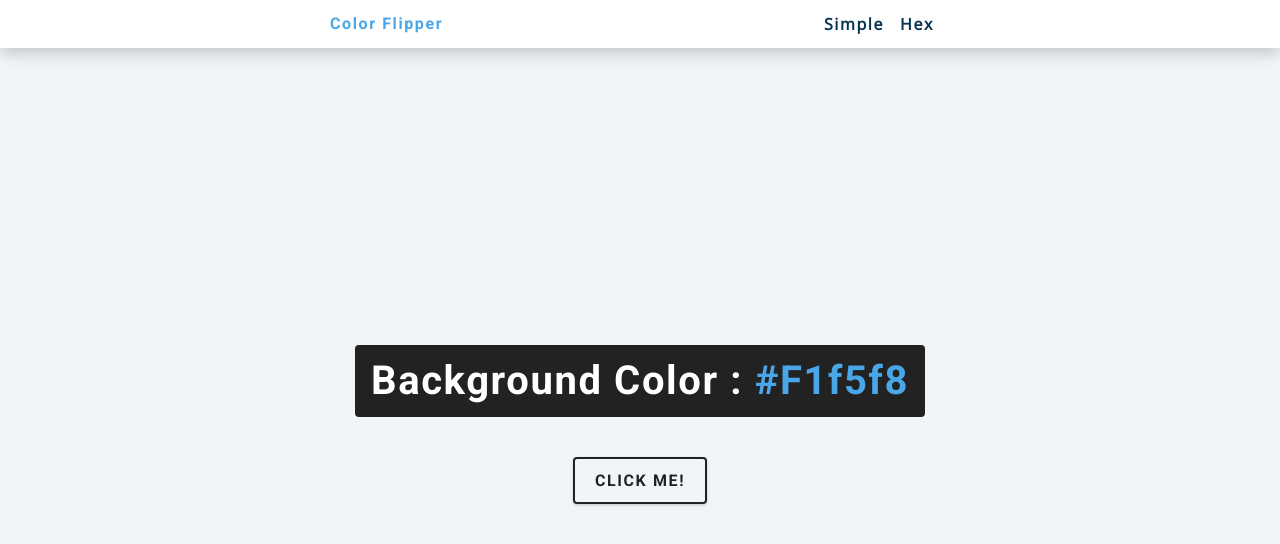
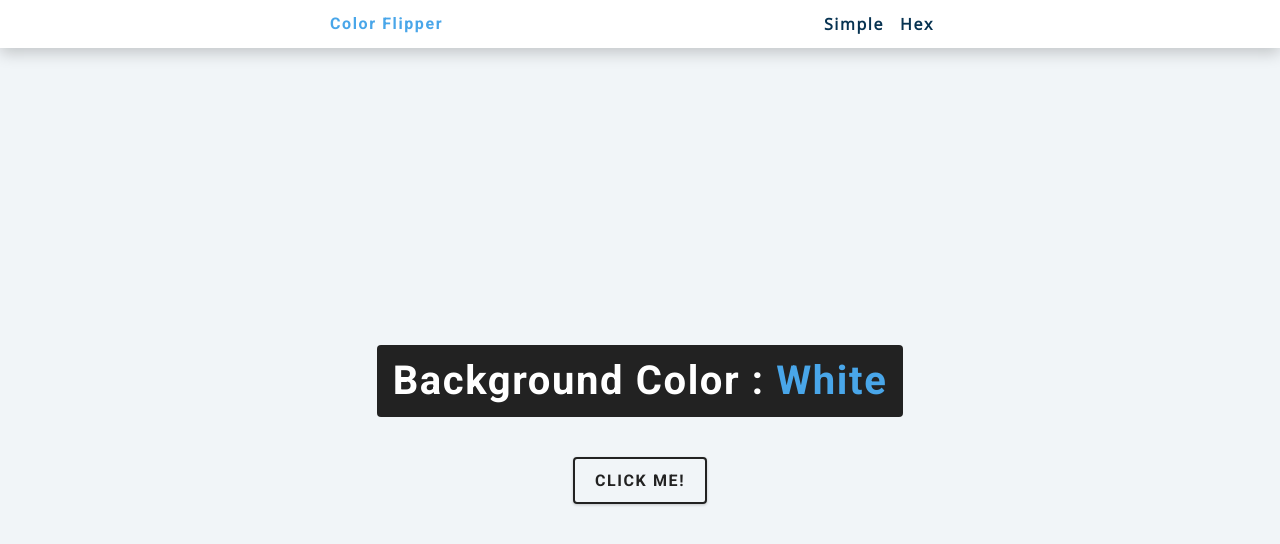
Before and after one commit to AyoFayomi/1-100, a plain HTML site: page index.html in a window 1280 px wide. Drawn offline with nearby package versions, Linux system fonts and the light colour scheme.

Commit message:
first commit

```diff
--- a/index.html
+++ b/index.html
@@ -24,7 +24,7 @@
     </nav>
     <main>
       <div class="container">
-        <h2>Background color : <span class="color">#f1f5f8</span></h2>
+        <h2>Background color : <span class="color">White</span></h2>
         <button class="btn btn-hero" id="btn">Click Me!</button>
       </div>
     </main>
```
